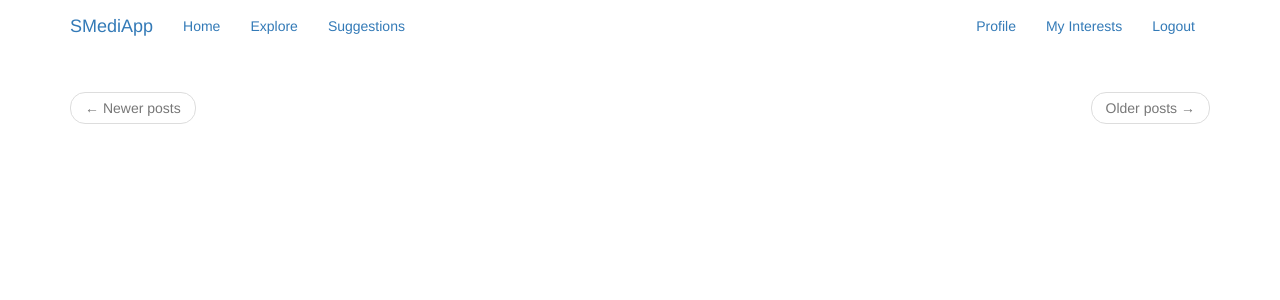
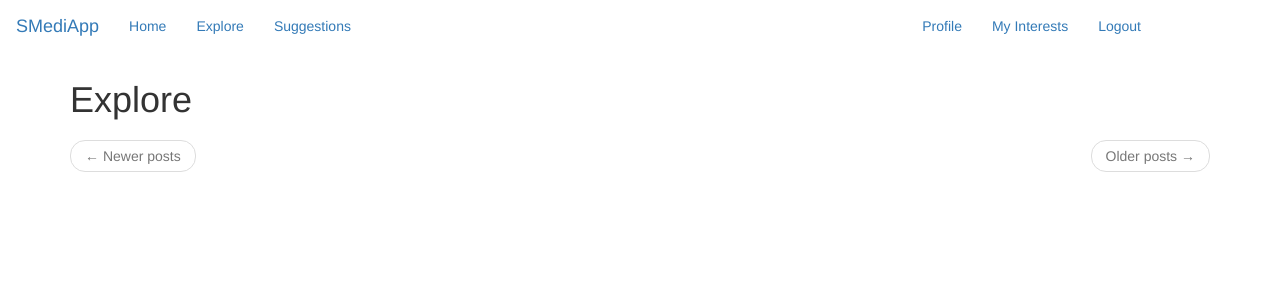
Before and after one commit to Shikhar-SRJ/flask_social_media_app, a Flask app: page /explore in a window 1280 px wide. Shown: the top 300 px of the page. Run offline with Flask 2, Linux system fonts and the light colour scheme; the visitor is signed in with stand-in values (Sample User, id 1); data comes from the database, SQL or seed files in the repository; data that the repository does not hold is empty; some libraries are stand-ins or nearby versions.

Commit message:
refactor: update template margins

```diff
--- a/app/templates/base.html
+++ b/app/templates/base.html
@@ -5,7 +5,7 @@
 {% endblock %}
 
 {% block navbar %}
-    <nav class="navbar navbar-primary">
+    <nav class="navbar navbar-nav navbar-primary" style="margin-bottom: 2em">
         <div class="container">
             <div class="navbar-header">
                 <button type="button" class="navbar-toggle collapsed" data-toggle="collapse" data-target="#bs-example-navbar-collapse-1" aria-expanded="false">
@@ -46,7 +46,7 @@
             {% endfor %}
         {% endif %}
         {% endwith %}
-        {% block app_content %}{% endblock %}
+            {% block app_content %}{% endblock %}
     </div>
 {% endblock %}
 
--- a/app/templates/index.html
+++ b/app/templates/index.html
@@ -4,6 +4,8 @@
 {% block app_content %}
     {% if homepage %}
         <h1>Hello {{ current_user.username }}!</h1>
+    {% else %}
+        <h1>Explore</h1>
     {% endif %}
     {% if form %}
     {{ wtf.quick_form(form) }}
```
